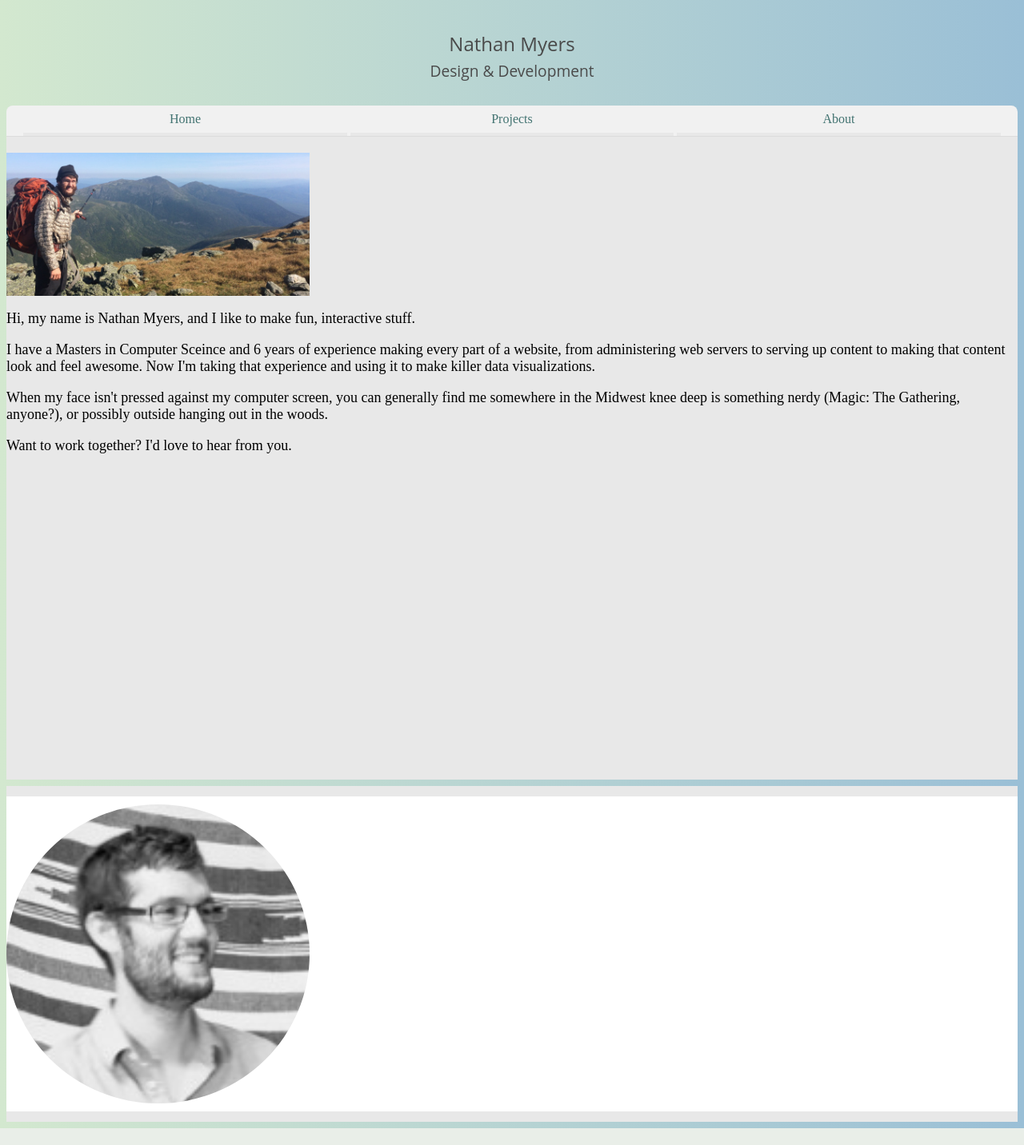
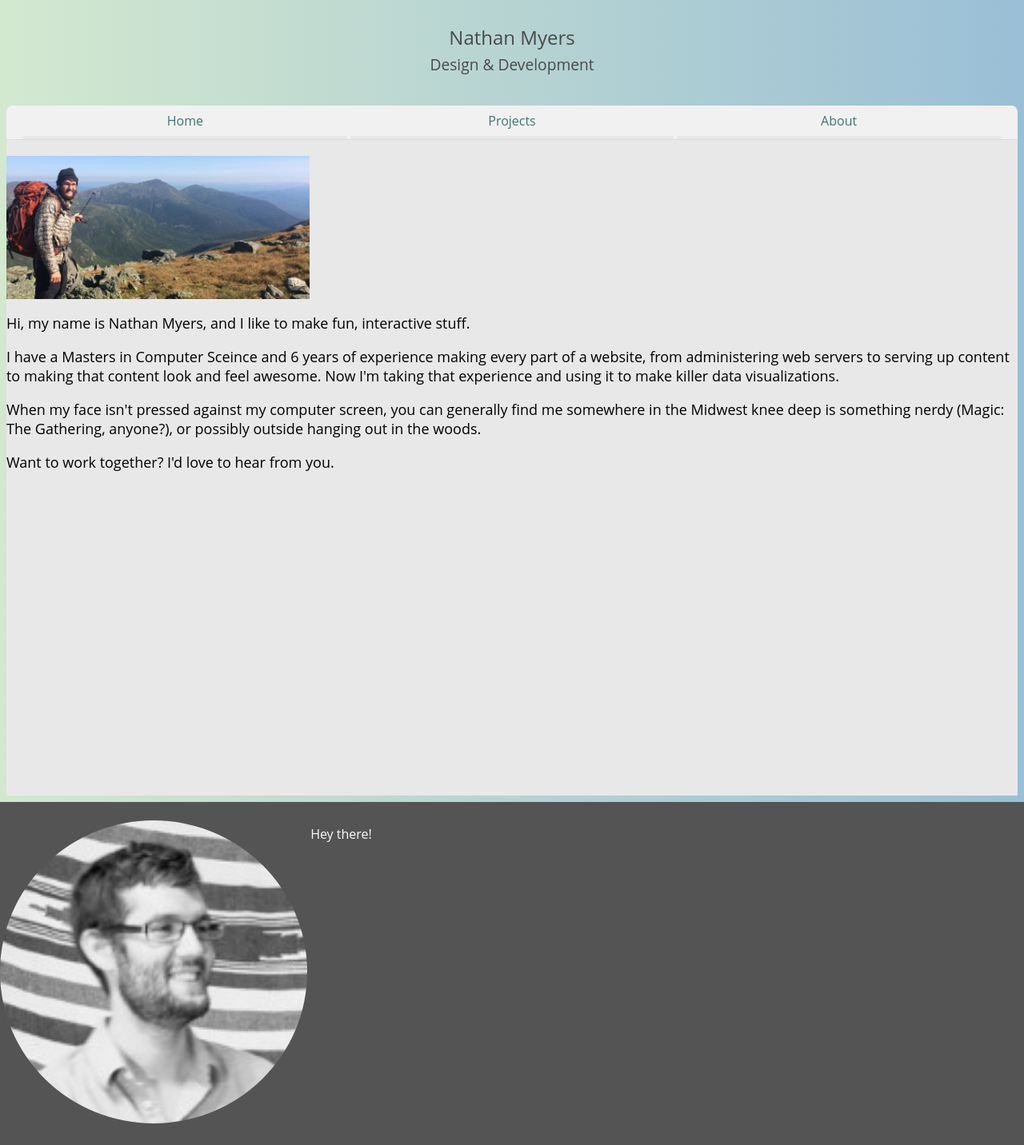
Before and after one commit to nathanemyers/homepage, a Django app: page /about/ in a window 1280 px wide. Shown: the whole page at 80% size. Before the commit the page ends 1411 px from the top, so only its background shows below. Run offline with Django 3.2, Linux system fonts and the light colour scheme; style sheets or scripts are compiled from the project's sources; some libraries are stand-ins or nearby versions.

Commit message:
a little bit of work on the footer

```diff
--- a/nathanemyers/nathanemyers/sass/base.scss
+++ b/nathanemyers/nathanemyers/sass/base.scss
@@ -4,6 +4,8 @@ $main-background: #E8E8E8;
 body {
   /*background: url(/static/images/grey-prism.svg) center;*/
   background: linear-gradient(to right, #D3E8CF, #9ABFD6);
+  margin: 0;
+  font-family: 'Open Sans', 'Helvetica Neue', 'Helvetica';
 
   a {
     color: #427371;
@@ -17,7 +19,6 @@ body {
 
 .header {
   color: $headline-text;
-  font-family: 'Open Sans', 'Helvetica Neue', 'Helvetica';
   text-align: center;
   padding: 1.85em 0;
   /*border-bottom: 1px solid #DCDCDC;*/
@@ -67,6 +68,7 @@ body {
 .main-container {
   border-radius: .5em;
   background-color: #F1F1F1;
+  margin: 8px;
 }
 
 .main {
@@ -81,17 +83,20 @@ body {
 }
 
 .footer-container {
-  background-color: $main-background;
+  background-color: #545454;
   padding: .8em 0;
   margin-top: .5em;
 }
 
-.footer {
-  background-color: white;
+.footer-content {
+  display: inline-block;
+  vertical-align: top;
+  width: 60%;
+  color: #F9F9F9;
 }
 
 .profile-pic {
-  margin-left: 5%;
+  margin: 0 4%;
   border-radius: 50%;
   width: 30%;
 }
--- a/nathanemyers/nathanemyers/templates/base.html
+++ b/nathanemyers/nathanemyers/templates/base.html
@@ -44,10 +44,13 @@
 
   <div class="footer-container">
     <div class="footer">
-
       <a href='/contact'>
         <img src="/static/images/cropped-profile.jpg" class="profile-pic img-circle" alt="It's a-me, Nathan"/>
       </a>
+      <div class="footer-content">
+        <p>Hey there!</p>
+        <p></p>
+      </div>
 
     </div>
   </div>
```
